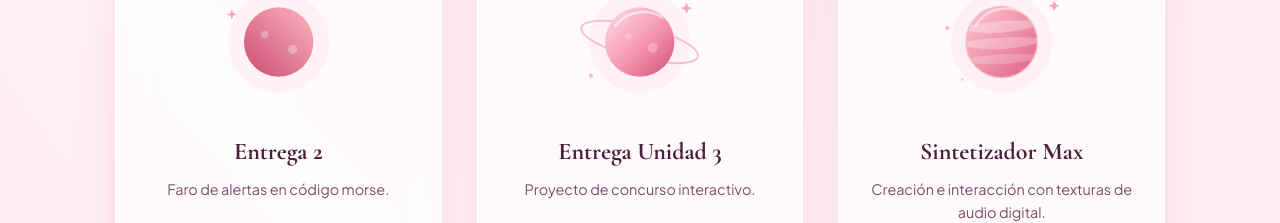
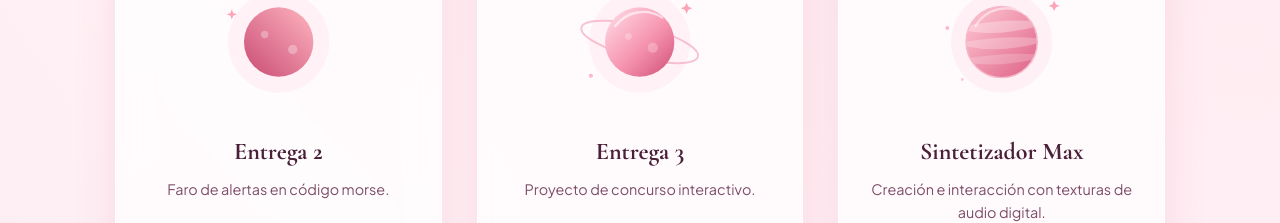
Before and after one commit to zainaahui/mi-portafolio, a plain HTML site: page index.html in a window 1280 px wide. Shown: the part 800-1023 px from the top of the page. Drawn offline with nearby package versions, Linux system fonts and the light colour scheme.

Commit message:
Update project name from 'Entrega Unidad 3' to 'Entrega 3'

```diff
--- a/index.html
+++ b/index.html
@@ -554,7 +554,7 @@
               <circle cx="48" cy="116" r="2.2" fill="#fca5ba" opacity="0.8"/>
             </svg>
           </div>
-          <h2 class="project-name">Entrega Unidad 3</h2>
+          <h2 class="project-name">Entrega 3</h2>
           <p class="project-desc">Proyecto de concurso interactivo.</p>
         </div>
         <a href="https://zainaahui.github.io/Entrega3-concurso-/" target="_blank" rel="noopener noreferrer" class="btn">Ver Proyecto ↗</a>
```
